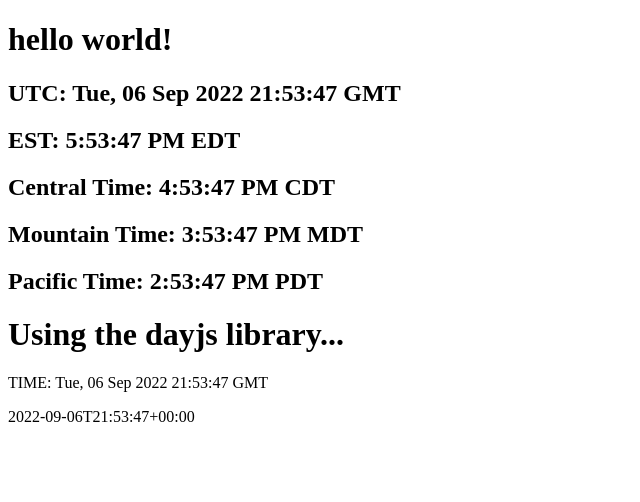
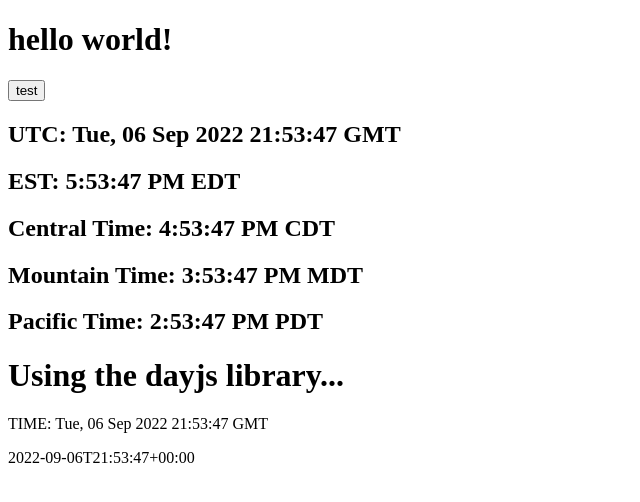
Before and after one commit to victorhe33/time-zone-app, a React app: page / in a window 1280 px wide. Shown: the top 502 px of the page, without its empty margins (0-640 px from the left). Built offline with nearby package versions, Linux system fonts and the light colour scheme; the HTML template or start-up script is replaced by a standard one.

Commit message:
init link between front end and backend.
-Button that sends a find query through proxy express server to mongo db

```diff
--- a/src/App.js
+++ b/src/App.js
@@ -10,6 +10,15 @@ dayjs.extend(timezone);
 dayjs.tz.setDefault("America/New_York");
 
 //https://en.wikipedia.org/wiki/List_of_tz_database_time_zones
+
+//TESTCLICK FUNCTION
+async function testClick () {
+  console.log('testClick');
+  const response = await fetch('./api/')
+  const data = await response.json();
+  console.log(data);
+  // console.log(info);
+}
 
 function App() {
   return (
@@ -51,6 +60,7 @@ function Clock() {
   return (
     <div>
       <h1>hello world!</h1>
+      <button onClick={testClick}>test</button>
       <h2>UTC: {utc}</h2>
       <h2>EST: {date}</h2>
       <h2>Central Time: {date2}</h2>
```
